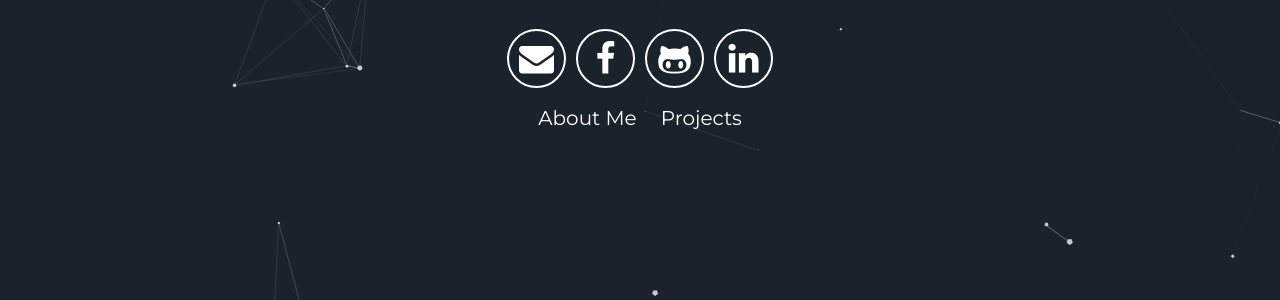
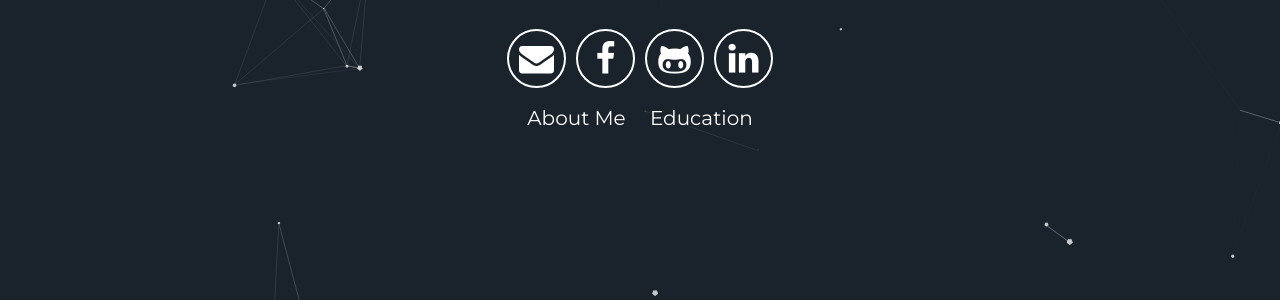
Before and after one commit to lohoi/lohoi.github.io, a Jekyll site: the page built from index.html, in a window 1280 px wide. Shown: the part 470-770 px from the top of the page. Built offline with Jekyll 4.4.1, drawn with Linux system fonts in a browser that asks for light colours.

Commit message:
fix wording

```diff
--- a/_includes/header.html
+++ b/_includes/header.html
@@ -13,7 +13,7 @@
       </div>
       <div class="header-links">
         <a class="link" href="#about" data-scroll>About Me</a>
-        <a class="link" href="#projects" data-scroll>Projects</a>
+        <a class="link" href="#projects" data-scroll>Education</a>
       </div>
   </div>
   <a class="down" href="#about" data-scroll><i class="icon fa fa-chevron-down" aria-hidden="true"></i></a>
```
